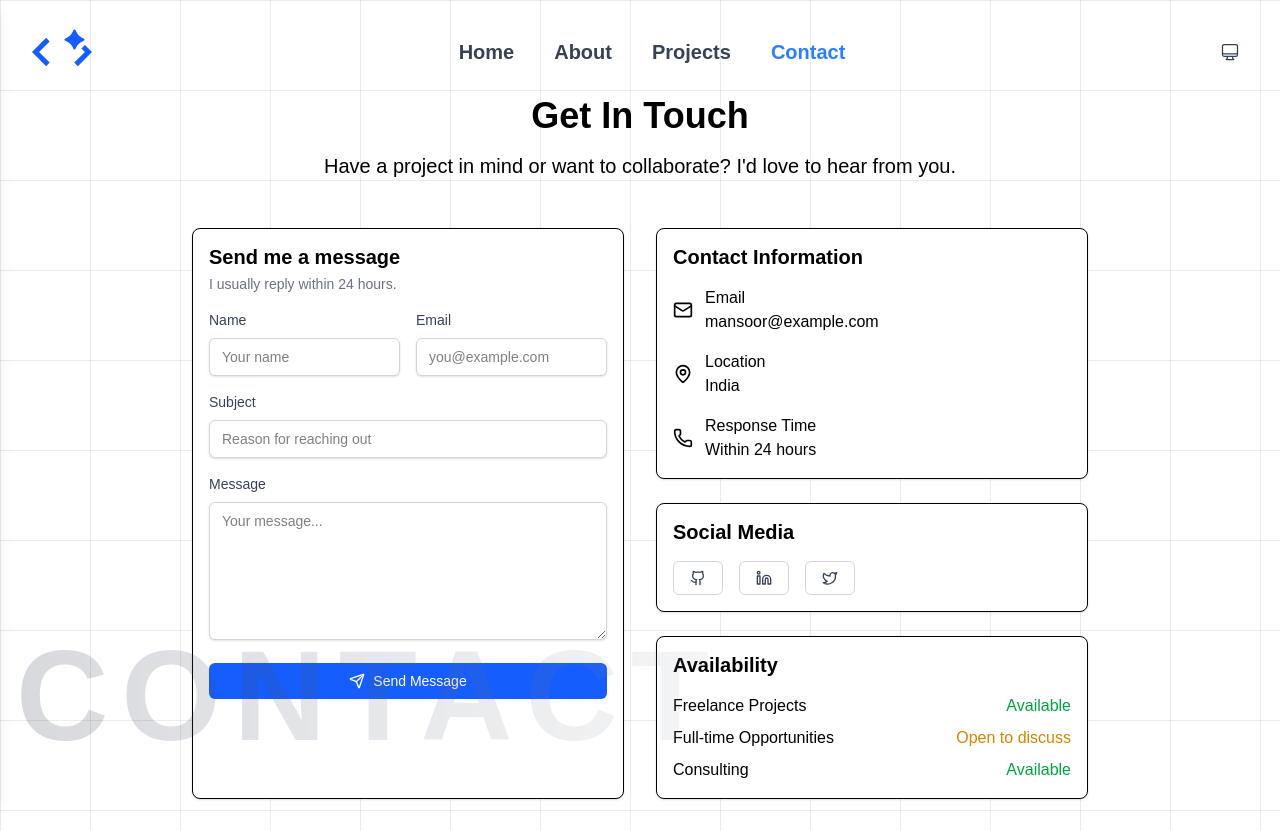
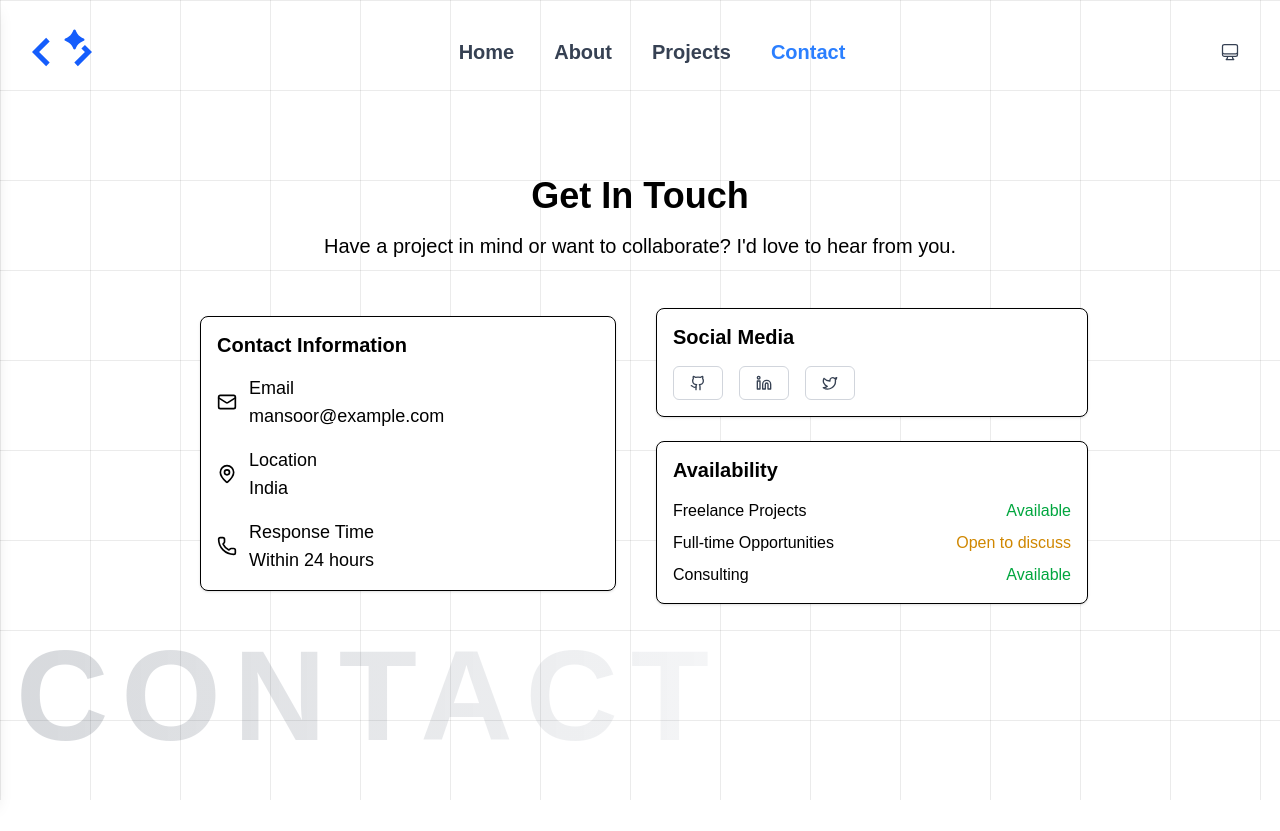
Before and after one commit to Mansoor-P/mansoor-developer-portfolio, a React (Vite) app: page /contact in a window 1280 px wide. After the commit the page ends 800 px from the top, so only its background shows below. Built offline with nearby package versions, Linux system fonts and the light colour scheme.

Commit message:
updated contactpage

```diff
--- a/src/pages/Contact.jsx
+++ b/src/pages/Contact.jsx
@@ -1,46 +1,11 @@
-import { useState } from "react"
-
-import { Mail, MapPin, Phone, Send, Github, Linkedin, Twitter } from "lucide-react"
-import { Card, CardContent, CardDescription, CardHeader, CardTitle } from "../components/ui/Card"
-import { Input } from "../components/ui/input"
-import { Textarea } from "../components/ui/textarea"
-import { Label } from "../components/ui/label"
+import { Mail, MapPin, Phone, Github, Linkedin, Twitter } from "lucide-react"
+import { Card, CardContent, CardHeader, CardTitle } from "../components/ui/Card"
 import { Button } from "../components/ui/Button"
-import { Link } from "react-router-dom"
-
-import Watermark from "../components/Watermark";
+import Watermark from "../components/Watermark"
 
 export default function Contact() {
-  const [formData, setFormData] = useState({
-    name: "",
-    email: "",
-    subject: "",
-    message: "",
-  })
-
-  const [isSubmitting, setIsSubmitting] = useState(false)
-
-  const handleSubmit = async (e) => {
-    e.preventDefault()
-    setIsSubmitting(true)
-
-    // Simulate form submission delay
-    await new Promise((resolve) => setTimeout(resolve, 1000))
-
-    setFormData({ name: "", email: "", subject: "", message: "" })
-    setIsSubmitting(false)
-    alert("Message sent successfully! I’ll get back to you soon.")
-  }
-
-  const handleChange = (e) => {
-    setFormData((prev) => ({
-      ...prev,
-      [e.target.name]: e.target.value,
-    }))
-  }
-
   return (
-    <div className="container mx-auto px-4 py-8">
+    <div className="container mx-auto mt-20 px-4 py-8">
       <Watermark />
       <div className="max-w-4xl mx-auto">
         {/* Header */}
@@ -52,79 +17,8 @@ export default function Contact() {
         </div>
 
         <div className="grid lg:grid-cols-2 gap-8">
-          {/* Contact Form */}
-          <Card>
-            <CardHeader>
-              <CardTitle>Send me a message</CardTitle>
-              <CardDescription>I usually reply within 24 hours.</CardDescription>
-            </CardHeader>
-            <CardContent>
-              <form onSubmit={handleSubmit} className="space-y-4">
-                <div className="grid grid-cols-2 gap-4">
-                  <div className="space-y-2">
-                    <Label htmlFor="name">Name</Label>
-                    <Input
-                      id="name"
-                      name="name"
-                      value={formData.name}
-                      onChange={handleChange}
-                      required
-                      placeholder="Your name"
-                    />
-                  </div>
-                  <div className="space-y-2">
-                    <Label htmlFor="email">Email</Label>
-                    <Input
-                      id="email"
-                      name="email"
-                      type="email"
-                      value={formData.email}
-                      onChange={handleChange}
-                      required
-                      placeholder="you@example.com"
-                    />
-                  </div>
-                </div>
-
-                <div className="space-y-2">
-                  <Label htmlFor="subject">Subject</Label>
-                  <Input
-                    id="subject"
-                    name="subject"
-                    value={formData.subject}
-                    onChange={handleChange}
-                    required
-                    placeholder="Reason for reaching out"
-                  />
-                </div>
-
-                <div className="space-y-2">
-                  <Label htmlFor="message">Message</Label>
-                  <Textarea
-                    id="message"
-                    name="message"
-                    value={formData.message}
-                    onChange={handleChange}
-                    required
-                    placeholder="Your message..."
-                    rows={6}
-                  />
-                </div>
-
-                <Button type="submit" className="w-full" disabled={isSubmitting}>
-                  {isSubmitting ? "Sending..." : (
-                    <>
-                      <Send className="h-4 w-4 mr-2" />
-                      Send Message
-                    </>
-                  )}
-                </Button>
-              </form>
-            </CardContent>
-          </Card>
-
-          {/* Contact Info & Social */}
-          <div className="space-y-6">
+          {/* Left Column Placeholder */}
+          <div className=" text-lg p-2 ">
             <Card>
               <CardHeader>
                 <CardTitle>Contact Information</CardTitle>
@@ -153,6 +47,10 @@ export default function Contact() {
                 </div>
               </CardContent>
             </Card>
+          </div>
+
+          {/* Contact Info & Social */}
+          <div className="space-y-6">
 
             <Card>
               <CardHeader>
```
